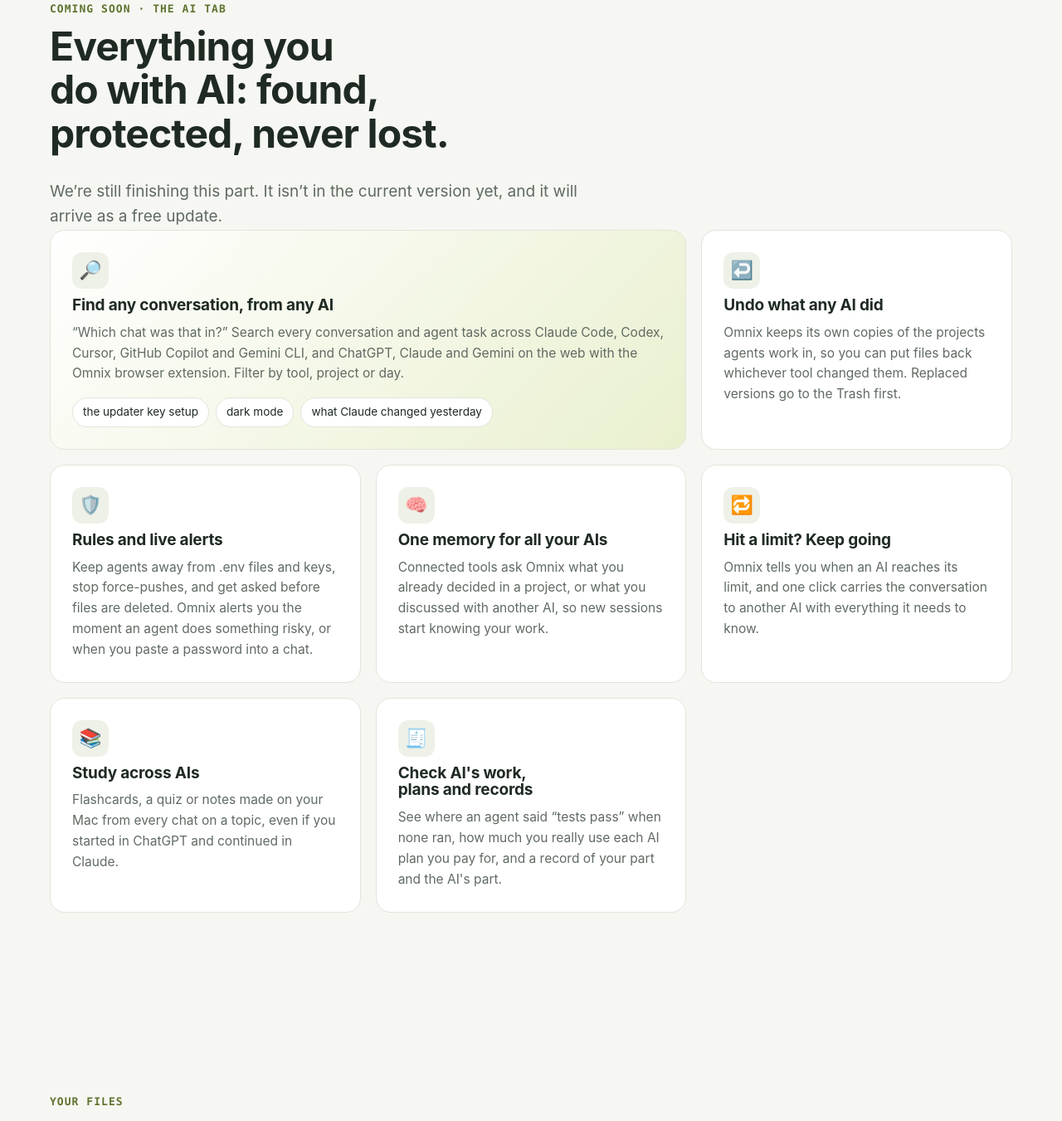
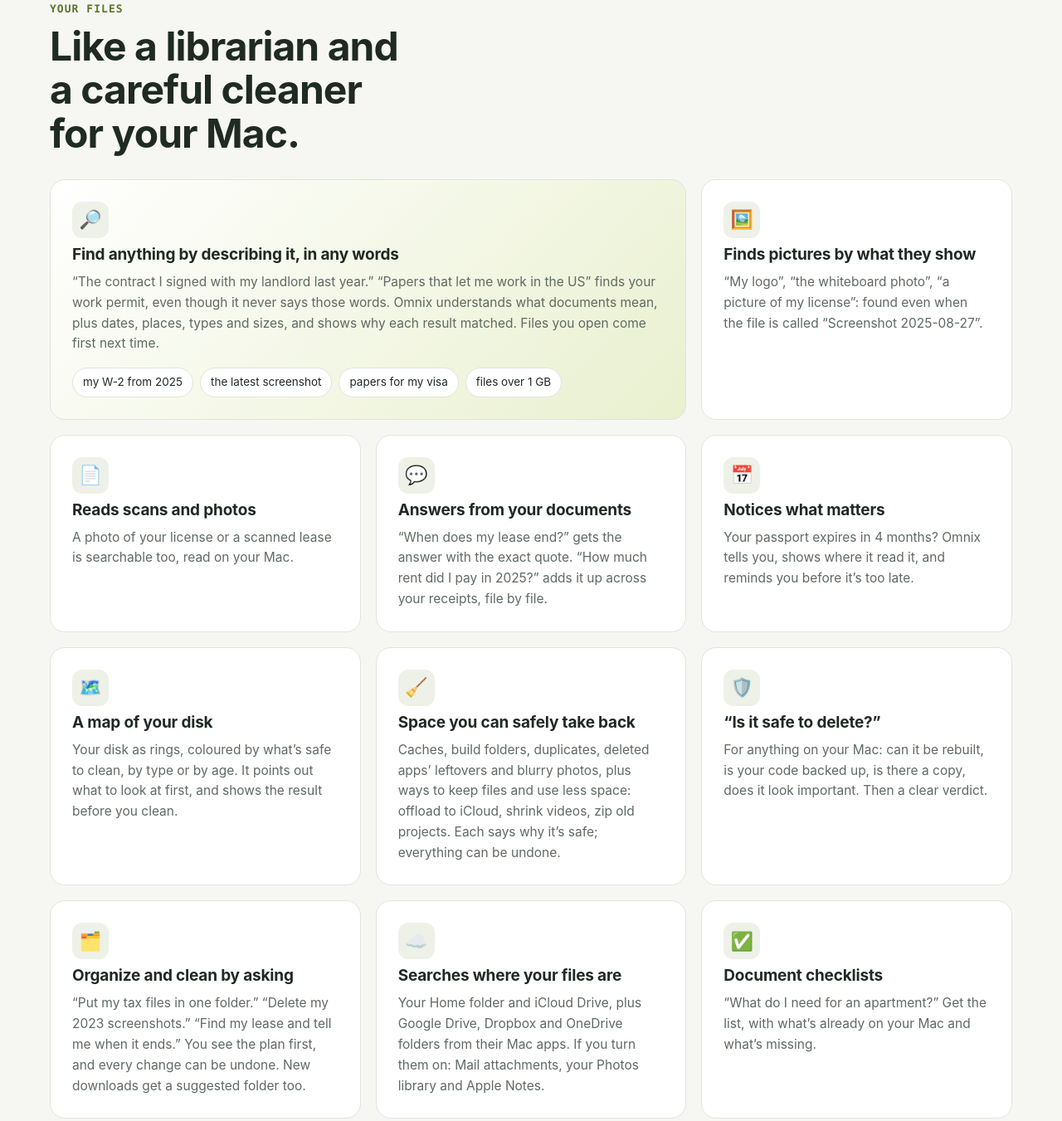
Before and after one commit to ishankpujari/omnix-website, a plain HTML site: page index.html in a window 1280 px wide. Shown: the part 1218-2569 px from the top of the page at 83% size. Drawn offline with Linux system fonts and the light colour scheme.

Commit message:
Remove the Coming soon AI section

```diff
--- a/index.html
+++ b/index.html
@@ -25,7 +25,6 @@
   <div class="wrap nav-inner">
     <a class="logo" href="index.html" aria-label="Omnix home"><picture><source srcset="assets/omnix-mark@2x.png" media="(prefers-color-scheme: dark)"><img src="assets/omnix-mark-light@2x.png" alt="" width="33" height="26"></picture><span class="logo-name"><span class="logo-word">OmniX</span><span class="logo-tagline"><span>Instant search.</span><span>Effortless space.</span></span></span></a>
     <nav aria-label="Sections">
-      <a href="#ai">AI (soon)</a>
       <a href="#features">Files</a>
       <a href="#privacy">Privacy</a>
       <a href="#install">Install</a>
@@ -186,53 +185,6 @@
   <section class="promise" aria-label="Promises">
     <div class="wrap promise-inner">
       <span>No account</span><span>Works offline</span><span>AI that runs on your Mac</span><span>Nothing uploaded</span><span>Encrypted on your Mac</span><span>Nothing changes without your click</span>
-    </div>
-  </section>
-
-  <!-- AI -->
-  <section class="section" id="ai">
-    <div class="wrap">
-      <p class="kicker">Coming soon · The AI tab</p>
-      <h2>Everything you do with AI: found, protected, never lost.</h2>
-      <p class="lede">We’re still finishing this part. It isn’t in the current version yet, and it will arrive as a free update.</p>
-      <div class="grid">
-        <article class="card wide">
-          <div class="icon" aria-hidden="true">🔎</div>
-          <h3>Find any conversation, from any AI</h3>
-          <p>“Which chat was that in?” Search every conversation and agent task across Claude Code, Codex, Cursor, GitHub Copilot and Gemini CLI, and ChatGPT, Claude and Gemini on the web with the Omnix browser extension. Filter by tool, project or day.</p>
-          <div class="examples"><span>the updater key setup</span><span>dark mode</span><span>what Claude changed yesterday</span></div>
-        </article>
-        <article class="card">
-          <div class="icon" aria-hidden="true">↩️</div>
-          <h3>Undo what any AI did</h3>
-          <p>Omnix keeps its own copies of the projects agents work in, so you can put files back whichever tool changed them. Replaced versions go to the Trash first.</p>
-        </article>
-        <article class="card">
-          <div class="icon" aria-hidden="true">🛡️</div>
-          <h3>Rules and live alerts</h3>
-          <p>Keep agents away from .env files and keys, stop force-pushes, and get asked before files are deleted. Omnix alerts you the moment an agent does something risky, or when you paste a password into a chat.</p>
-        </article>
-        <article class="card">
-          <div class="icon" aria-hidden="true">🧠</div>
-          <h3>One memory for all your AIs</h3>
-          <p>Connected tools ask Omnix what you already decided in a project, or what you discussed with another AI, so new sessions start knowing your work.</p>
-        </article>
-        <article class="card">
-          <div class="icon" aria-hidden="true">🔁</div>
-          <h3>Hit a limit? Keep going</h3>
-          <p>Omnix tells you when an AI reaches its limit, and one click carries the conversation to another AI with everything it needs to know.</p>
-        </article>
-        <article class="card">
-          <div class="icon" aria-hidden="true">📚</div>
-          <h3>Study across AIs</h3>
-          <p>Flashcards, a quiz or notes made on your Mac from every chat on a topic, even if you started in ChatGPT and continued in Claude.</p>
-        </article>
-        <article class="card">
-          <div class="icon" aria-hidden="true">🧾</div>
-          <h3>Check AI's work, plans and records</h3>
-          <p>See where an agent said “tests pass” when none ran, how much you really use each AI plan you pay for, and a record of your part and the AI's part.</p>
-        </article>
-      </div>
     </div>
   </section>
 
```
